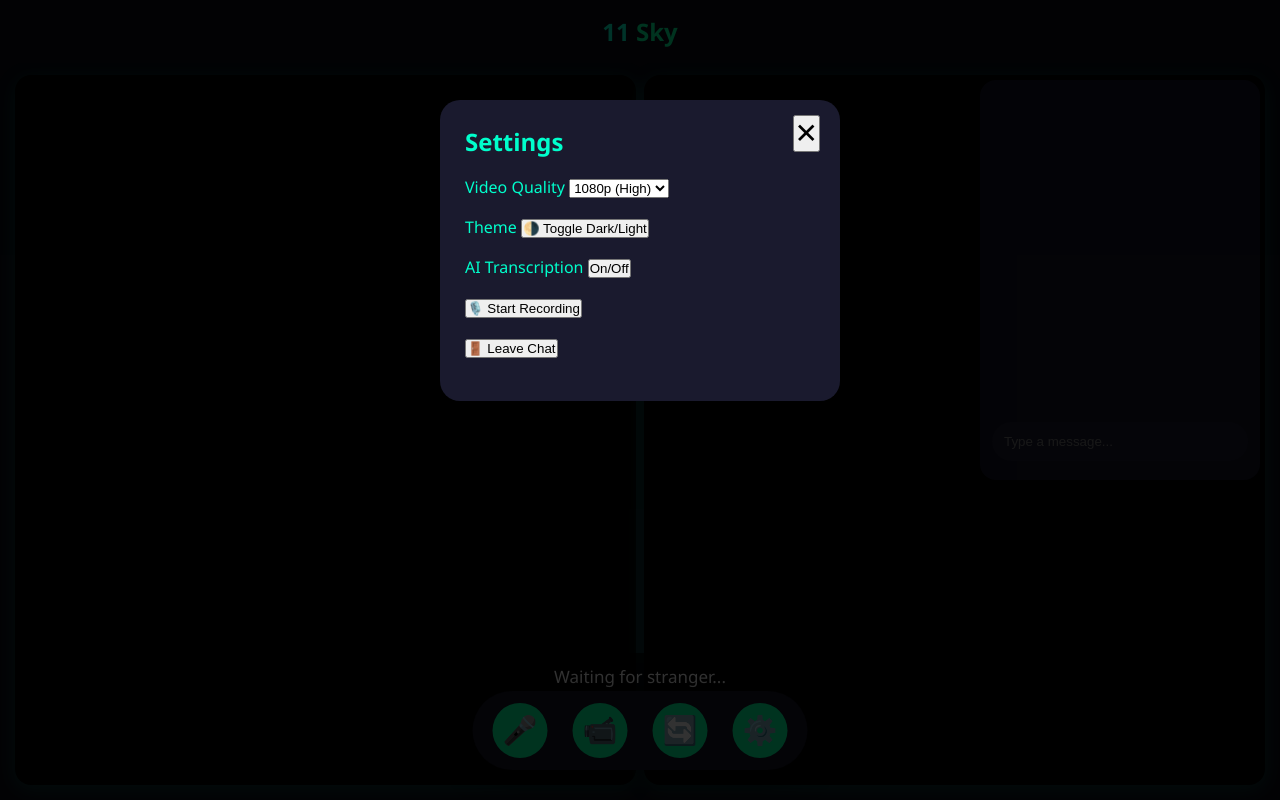
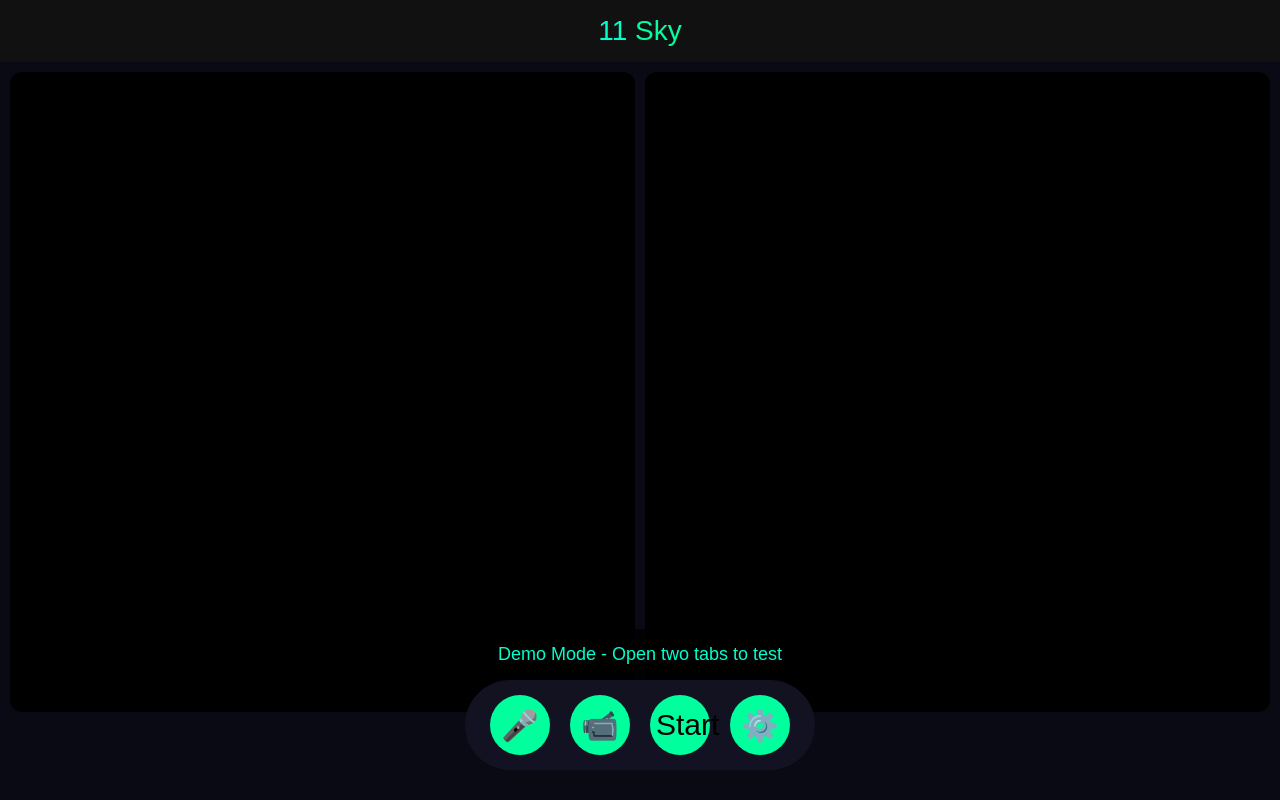
Before and after one commit to joshfogi/Eleven-sky, a website: page index.html in a window 1280 px wide. Both pictures are taken after a click on the button "⚙️". Drawn offline with nearby package versions, Linux system fonts and the light colour scheme; no server answers.

Commit message:
Update index.html

```diff
--- a/index.html
+++ b/index.html
@@ -1,76 +1,46 @@
-
 <!DOCTYPE html>
 <html lang="en">
 <head>
     <meta charset="UTF-8">
     <meta name="viewport" content="width=device-width, initial-scale=1.0">
-    <title>11 Sky - Random Video Chat</title>
-    <link rel="stylesheet" href="style.css">
+    <title>11 Sky</title>
+    <style>
+        body { margin:0; background:#0a0a14; color:#00ffcc; font-family:Arial; overflow:hidden; }
+        .header { text-align:center; padding:15px; font-size:28px; background:#111; }
+        .video-grid { display:grid; grid-template-columns:1fr 1fr; height:80vh; gap:10px; padding:10px; }
+        video { width:100%; height:100%; object-fit:cover; border-radius:12px; background:black; }
+        .caption { position:fixed; bottom:120px; left:50%; transform:translateX(-50%); background:rgba(0,0,0,0.8); padding:15px 25px; border-radius:30px; max-width:80%; text-align:center; font-size:18px; }
+        .controls { position:fixed; bottom:30px; left:50%; transform:translateX(-50%); display:flex; gap:20px; background:rgba(20,20,35,0.95); padding:15px 25px; border-radius:50px; }
+        button { font-size:30px; width:60px; height:60px; border:none; background:#00ff9d; color:#000; border-radius:50%; }
+    </style>
 </head>
 <body>
-    <div class="header">
-        <div class="logo">11 <span>Sky</span></div>
+    <div class="header">11 <span style="color:#00ff9d">Sky</span></div>
+
+    <div class="video-grid">
+        <video id="local" autoplay playsinline muted></video>
+        <video id="remote" autoplay playsinline></video>
     </div>
 
-    <div class="container">
-        <div class="video-grid">
-            <video id="localVideo" autoplay playsinline muted></video>
-            <video id="remoteVideo" autoplay playsinline></video>
-        </div>
-    </div>
+    <div class="caption" id="caption">Demo Mode - Open two tabs to test</div>
 
-    <!-- Caption -->
-    <div class="caption" id="caption">Waiting for stranger...</div>
-
-    <!-- Text Chat -->
-    <div class="chat-panel">
-        <div id="messages" class="messages"></div>
-        <input type="text" id="chatInput" placeholder="Type a message...">
-    </div>
-
-    <!-- Bottom Controls (4 icons) -->
     <div class="controls">
-        <button onclick="toggleMute()" id="micBtn">🎤</button>
-        <button onclick="toggleVideo()" id="camBtn">📹</button>
-        <button onclick="flipCamera()">🔄</button>
+        <button onclick="toggleMute()">🎤</button>
+        <button onclick="toggleVideo()">📹</button>
+        <button onclick="startChat()">Start</button>
         <button onclick="openSettings()">⚙️</button>
     </div>
 
-    <!-- Settings Modal -->
-    <div id="settingsModal" class="modal">
-        <div class="modal-content">
-            <h2>Settings</h2>
-            <button onclick="closeSettings()" class="close">✕</button>
-
-            <div class="setting-item">
-                <label>Video Quality</label>
-                <select id="resolution">
-                    <option value="720">720p</option>
-                    <option value="1080" selected>1080p (High)</option>
-                </select>
-            </div>
-
-            <div class="setting-item">
-                <label>Theme</label>
-                <button onclick="toggleTheme()">🌗 Toggle Dark/Light</button>
-            </div>
-
-            <div class="setting-item">
-                <label>AI Transcription</label>
-                <button onclick="toggleTranscription()">On/Off</button>
-            </div>
-
-            <div class="setting-item">
-                <button onclick="startRecording()">🎙️ Start Recording</button>
-            </div>
-
-            <div class="setting-item">
-                <button onclick="logout()">🚪 Leave Chat</button>
-            </div>
-        </div>
-    </div>
-
-    <script src="https://cdn.socket.io/4.7.5/socket.io.min.js"></script>
-    <script src="script.js"></script>
+    <script>
+        let localStream;
+        async function startChat() {
+            localStream = await navigator.mediaDevices.getUserMedia({video:true, audio:true});
+            document.getElementById('local').srcObject = localStream;
+            alert("Camera started! (Demo Mode)");
+        }
+        function toggleMute() { alert("Mute toggled"); }
+        function toggleVideo() { alert("Video toggled"); }
+        function openSettings() { alert("Settings:\nAI Transcription: ON\nResolution: 1080p"); }
+    </script>
 </body>
 </html>
```
